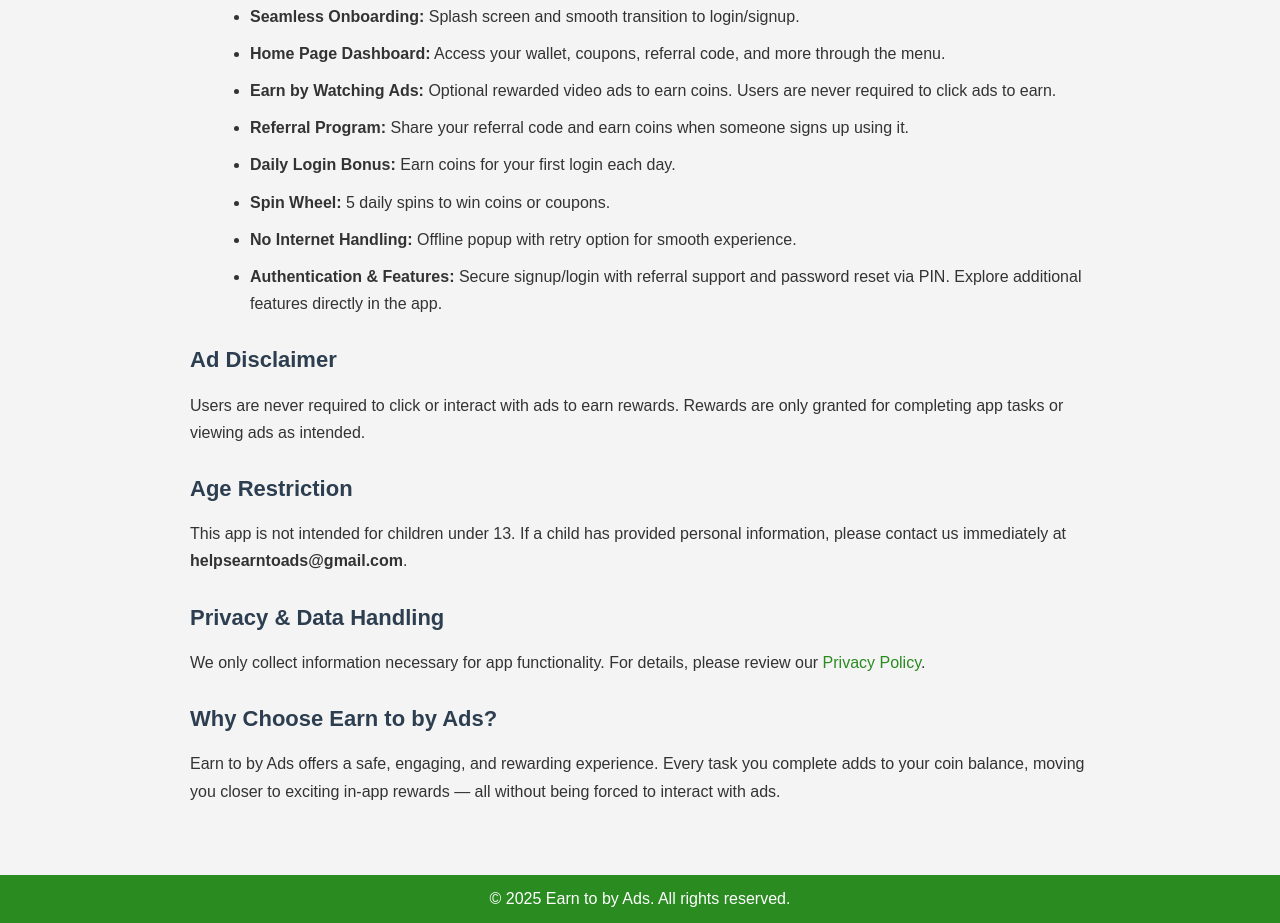
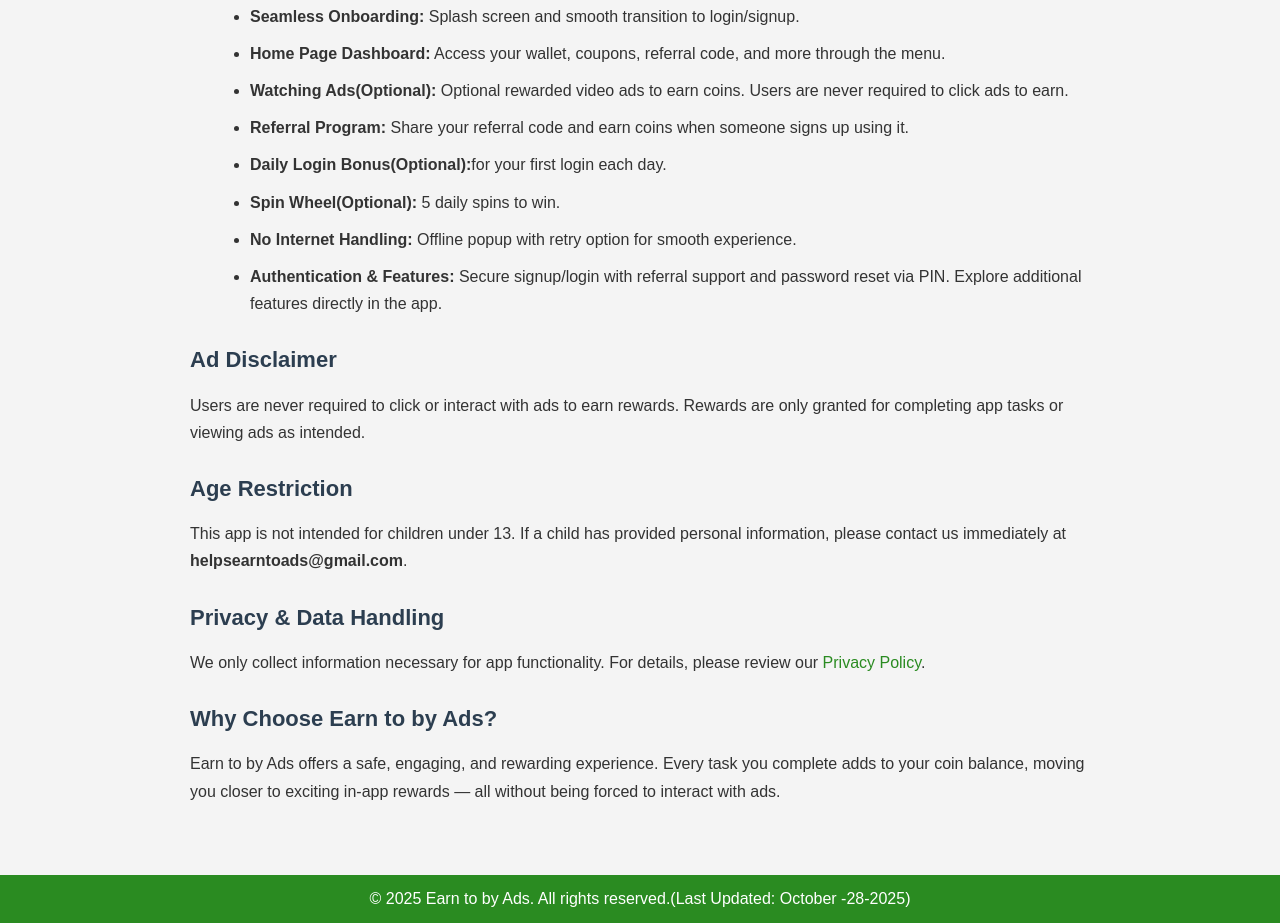
Before and after one commit to Fleepzonsoftech/Earn-to-by-Ads, a plain HTML site: page about.html in a window 1280 px wide. Shown: the part 265-1188 px from the top of the page. Drawn offline with Linux system fonts and the light colour scheme.

Commit message:
Update about.html

```diff
--- a/about.html
+++ b/about.html
@@ -95,10 +95,10 @@
   <ul>
     <li><strong>Seamless Onboarding:</strong> Splash screen and smooth transition to login/signup.</li>
     <li><strong>Home Page Dashboard:</strong> Access your wallet, coupons, referral code, and more through the menu.</li>
-    <li><strong>Earn by Watching Ads:</strong> Optional rewarded video ads to earn coins. Users are never required to click ads to earn.</li>
+    <li><strong> Watching Ads(Optional):</strong> Optional rewarded video ads to earn coins. Users are never required to click ads to earn.</li>
     <li><strong>Referral Program:</strong> Share your referral code and earn coins when someone signs up using it.</li>
-    <li><strong>Daily Login Bonus:</strong> Earn coins for your first login each day.</li>
-    <li><strong>Spin Wheel:</strong> 5 daily spins to win coins or coupons.</li>
+    <li><strong>Daily Login Bonus(Optional):</strong>for your first login each day.</li>
+    <li><strong>Spin Wheel(Optional):</strong> 5 daily spins to win.</li>
     <li><strong>No Internet Handling:</strong> Offline popup with retry option for smooth experience.</li>
     <li><strong>Authentication & Features:</strong> Secure signup/login with referral support and password reset via PIN. Explore additional features directly in the app.</li>
   </ul>
@@ -125,7 +125,7 @@
 </main>
 
 <footer>
-  &copy; 2025 Earn to by Ads. All rights reserved.
+ &copy; 2025 Earn to by Ads. All rights reserved.(Last Updated: October -28-2025)
 </footer>
 
 </body>
```
